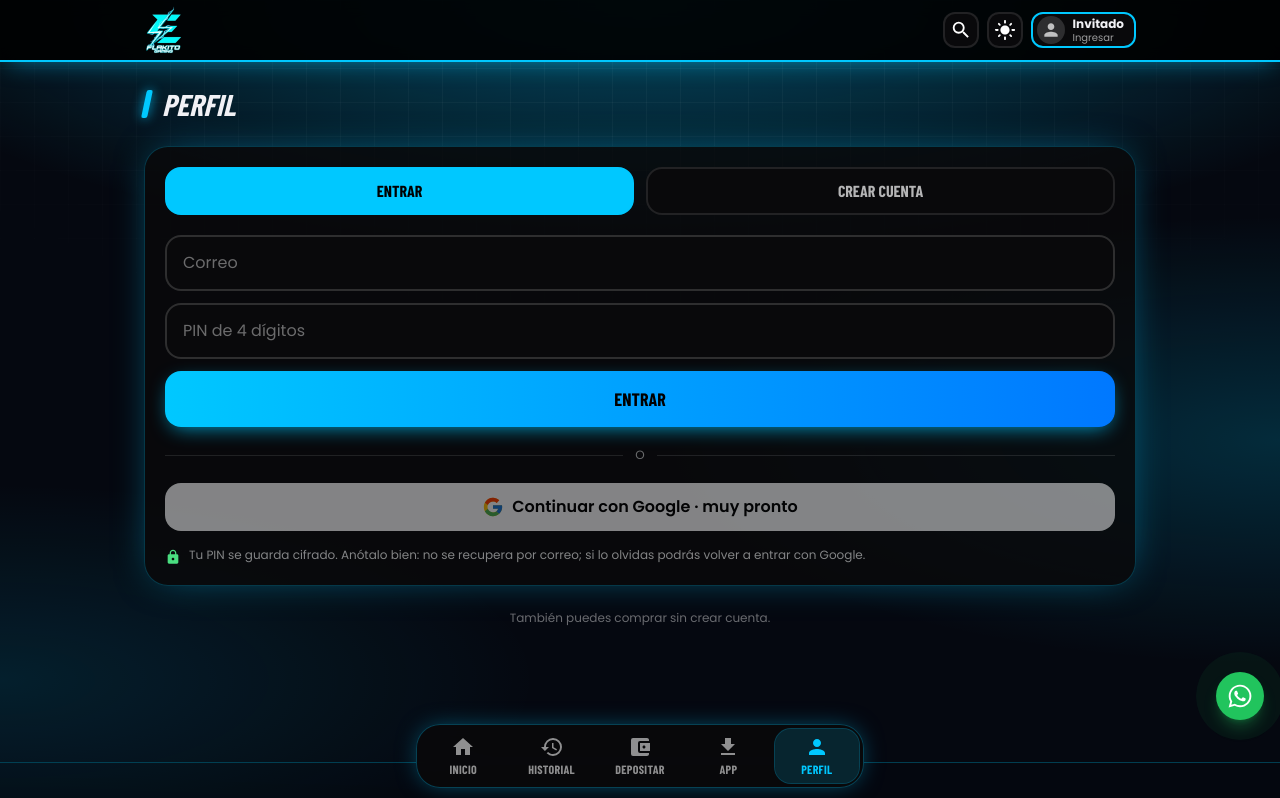
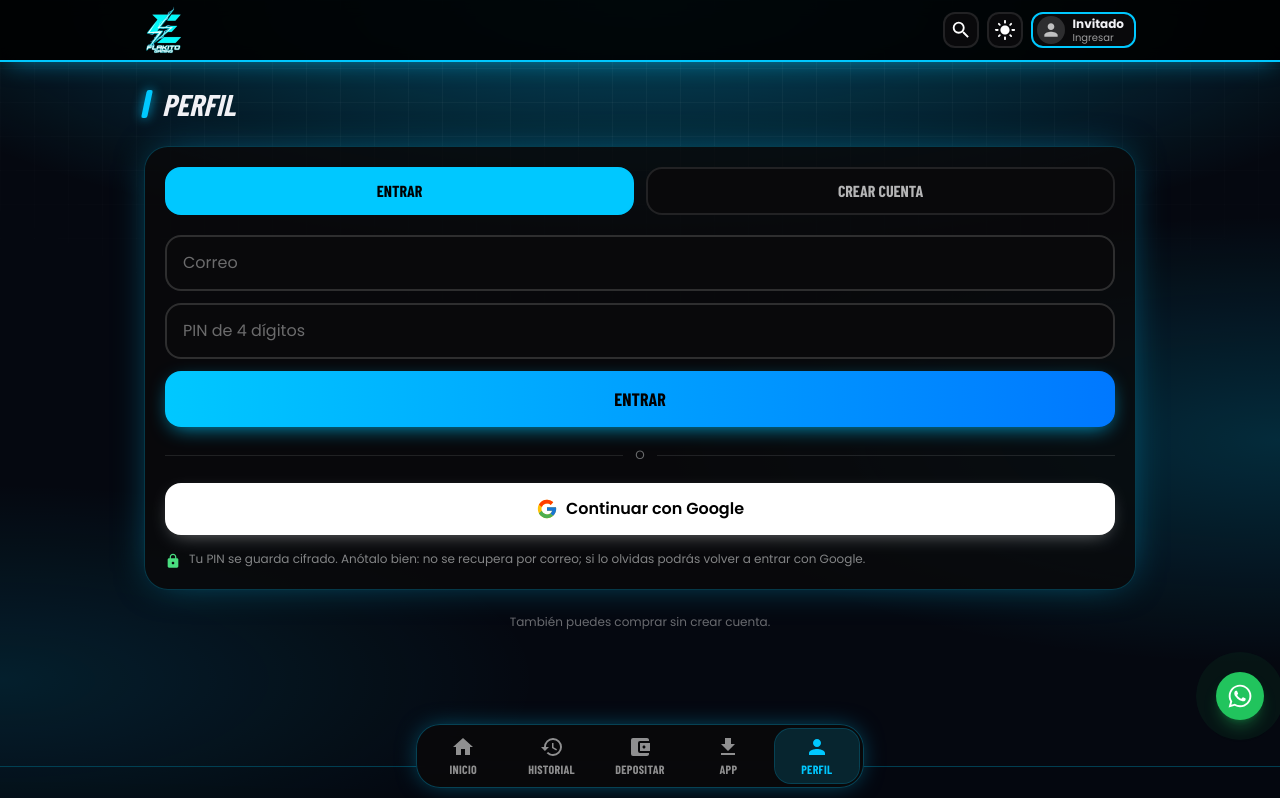
Before and after one commit to BladimirBLopez/recargas-bo, a Next.js app: page /perfil in a window 1280 px wide. Shown: the top 798 px of the page. Built offline with nearby package versions, Linux system fonts and the light colour scheme; no server answers; the database is empty; a web font is replaced by a local one.

Commit message:
Perfil: activar boton de Google y mensajes de error

```diff
--- a/components/PerfilPanel.js
+++ b/components/PerfilPanel.js
@@ -1,5 +1,5 @@
 'use client';
-import { useState } from 'react';
+import { useState, useEffect } from 'react';
 import Link from 'next/link';
 import { MdHistory, MdLogout, MdLock } from 'react-icons/md';
 import { FcGoogle } from 'react-icons/fc';
@@ -14,6 +14,13 @@ const MSG = {
   limite: 'Demasiados intentos. Espera un minuto.',
   usa_google: 'Esa cuenta entra con Google.',
   sin_config: 'Falta configurar el servidor.',
+};
+
+const GMSG = {
+  cancelado: 'Cancelaste el inicio de sesión con Google.',
+  error: 'No pudimos entrar con Google. Intenta otra vez.',
+  limite: 'Demasiados intentos. Espera un minuto.',
+  config: 'El inicio con Google no está disponible por ahora.',
 };
 
 const inputCls =
@@ -39,6 +46,15 @@ export default function PerfilPanel() {
   const [pin, setPin] = useState('');
   const [busy, setBusy] = useState(false);
   const [err, setErr] = useState('');
+
+  useEffect(() => {
+    try {
+      const g = new URLSearchParams(window.location.search).get('g');
+      if (!g) return;
+      if (GMSG[g]) setErr(GMSG[g]);
+      window.history.replaceState(null, '', '/perfil');
+    } catch (e) {}
+  }, []);
 
   async function submit(e) {
     e.preventDefault();
@@ -183,13 +199,12 @@ export default function PerfilPanel() {
           <span className="h-px flex-1 bg-white/10" />
         </div>
 
-        <button
-          type="button"
-          disabled
-          className="flex w-full items-center justify-center gap-2 rounded-2xl bg-white py-3 font-semibold text-black opacity-50"
+        <a
+          href="/api/auth/google"
+          className="flex w-full items-center justify-center gap-2 rounded-2xl bg-white py-3.5 font-semibold text-black shadow-[0_6px_20px_-8px_rgb(255_255_255/0.5)] transition active:scale-95"
         >
-          <FcGoogle size={22} /> Continuar con Google · muy pronto
-        </button>
+          <FcGoogle size={22} /> Continuar con Google
+        </a>
 
         <p className="mt-4 flex items-start gap-2 text-xs text-white/50">
           <MdLock size={16} className="mt-0.5 shrink-0 text-green-400" />
```
